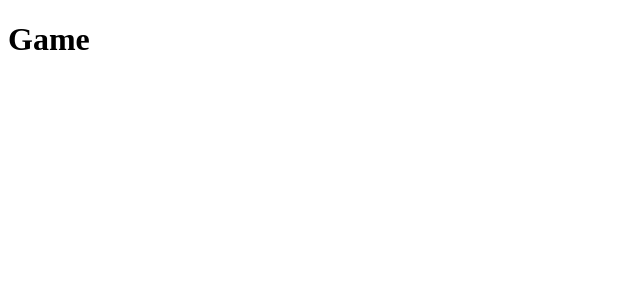
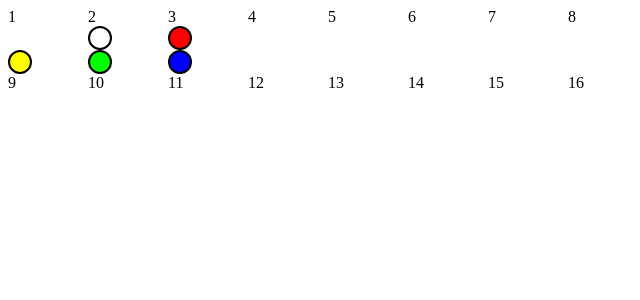
Before and after one commit to fdoljanin/internship-17-camel-up, a React (Create React App) app: page /login in a window 1280 px wide. Both pictures are taken after typing "Sample", "Sample" into the empty fields and a click on the button "Play". Shown: the top 300 px of the page, without its empty margins (0-640 px from the left). Built offline with nearby package versions, Linux system fonts and the light colour scheme.

Commit message:
Added board init

```diff
--- a/src/App.js
+++ b/src/App.js
@@ -1,11 +1,13 @@
 import {BrowserRouter, Route, Switch, Redirect} from 'react-router-dom';
 import Game from "./components/Game";
 import InitialScreen from "./components/InitialScreen";
+import CellsProvider from './providers/cells';
 import PlayersProvider from "./providers/players";
 
 const App = () => {
     return (
     <PlayersProvider>
+        <CellsProvider>
             <BrowserRouter>
                 <Switch>
                     <Route exact path="/login">
@@ -17,6 +19,7 @@ const App = () => {
                     <Redirect to="/play"/>
                 </Switch>
             </BrowserRouter>
+        </CellsProvider>
     </PlayersProvider>
     )
 };
--- a/src/components/Board/index.js
+++ b/src/components/Board/index.js
@@ -1,5 +1,17 @@
+import CellContainer from "../Cell";
+import {useCells} from "../../providers/cells/hooks";
+import { CellsGrid } from "./index.styled";
+
+
 const Board = () => {
-    return null;
+    const [cells,] = useCells();
+    //console.log(cells);
+
+    return (
+    <CellsGrid>
+        {Array(16).fill(0).map((e, i) => <CellContainer key={i} index={i} cells={cells[i]}/>)}
+    </CellsGrid>
+    )
 }
 
 export default Board;
--- /dev/null
+++ b/src/components/Board/index.styled.js
@@ -0,0 +1,6 @@
+import styled from "styled-components";
+
+export const CellsGrid = styled.section`
+    display: grid;
+    grid-template-columns: repeat(8, 80px);
+`
--- /dev/null
+++ b/src/components/Cell/index.js
@@ -0,0 +1,14 @@
+import {CamelDot, CamelContainer, CellContainer} from "./index.styled";
+
+const Cell = ({index, cells}) => {
+    return (
+        <CellContainer>
+            <span>{index+1}</span>
+            <CamelContainer>
+                {cells.map((camel, i) => <CamelDot key={i} camel={camel} />)}
+            </CamelContainer>
+        </CellContainer>
+    )
+}
+
+export default Cell;
--- /dev/null
+++ b/src/components/Cell/index.styled.js
@@ -0,0 +1,21 @@
+import styled from "styled-components";
+import {camelColors} from "../../consts/variables";
+
+export const CamelDot = styled.div`
+    width: 20px;
+    height: 20px;
+    border-radius: 50%;
+    border: 2px black solid;
+    background: ${props => camelColors[props.camel]};
+`
+
+export const CamelContainer = styled.div`
+    display: flex;
+    flex-direction: column-reverse;
+`
+
+export const CellContainer = styled.div`
+    display: flex;
+    flex-direction: column;
+    justify-content: space-between;
+`;
--- a/src/components/Game/index.js
+++ b/src/components/Game/index.js
@@ -1,13 +1,27 @@
 import { usePlayerNames } from "../../providers/players/hooks";
-import {Redirect} from "react-router-dom";
+import {useCells} from "../../providers/cells/hooks";
+import { Redirect } from "react-router-dom";
+import GameInfo from "../GameInfo";
+import Actions from "../Actions";
+import Dice from "../Dice";
+import Board from "../Board";
 
 const Game = () => {
     const [playerNames,] = usePlayerNames();
+    const [cells, setCells] = useCells();
+
     if (!playerNames)
         return <Redirect to='/login' />
 
 
-    return <h1>Game</h1>
+    return (
+        <div>
+            <GameInfo />
+            <Board />
+            <Dice />
+            <Actions />
+        </div>
+    )
 }
 
 export default Game;
--- a/src/consts/variables.js
+++ b/src/consts/variables.js
@@ -0,0 +1,7 @@
+export const camelColors = {
+    camelBlue: "#00F",
+    camelYellow: "#FF0",
+    camelGreen: "#0F0",
+    camelWhite: "#FFF",
+    camelRed: "#F00",
+}
--- /dev/null
+++ b/src/providers/cells/hooks.js
@@ -0,0 +1,11 @@
+import { useContext } from "react";
+import { CellsContext } from ".";
+
+const useCellsContext = () => {
+    return useContext(CellsContext);
+}
+
+export const useCells = () => {
+    const { state: { cells }, setCells } = useCellsContext();
+    return [cells, setCells];
+}
--- /dev/null
+++ b/src/providers/cells/index.js
@@ -0,0 +1,25 @@
+import React, { createContext, useState } from "react";
+import { initBoard } from "../../utils/boardActions";
+
+const emptyBoard = Array(16).fill(0).map(e => []);
+
+export const CellsContext = createContext({
+    state: { ...emptyBoard },
+    setCells: () => { }
+})
+
+const CellsProvider = ({ children }) => {
+    const initialBoard = [...emptyBoard.map(e => [...e])];
+    initBoard(initialBoard);
+
+    const [cells, setCells] = useState(initialBoard);
+
+    const value = {
+        state: { cells },
+        setCells
+    }
+
+    return <CellsContext.Provider value={value}>{children}</CellsContext.Provider>
+}
+
+export default CellsProvider;
--- /dev/null
+++ b/src/utils/boardActions.js
@@ -0,0 +1,20 @@
+import { Camels } from "../consts/consts";
+import { getRandomNumber } from "./random";
+
+export const moveCamel = (cells, camelToMove, steps) => {
+    let camelCellIndex = cells.findIndex(cell => cell.some(camel => camel === camelToMove));
+    let newCamelCellIndex = Math.min(camelIndex + steps, 15);
+
+    let oldCamelCell = cells[camelCellIndex];
+    let camelHeight = oldCamelCell.findIndex(camel => camel === camelToMove);
+
+    cells[newCamelCellIndex].push(oldCamelCell.slice(camelHeight, oldCamelCell.length()));
+    oldCamelCell.splice(0, camelHeight);
+}
+
+export const initBoard = (cells) => {
+    const camels = Object.keys(Camels);
+    for (let camel of camels){
+        cells[getRandomNumber(0,2)].push(camel);
+    }
+}
--- /dev/null
+++ b/src/utils/random.js
@@ -0,0 +1,3 @@
+export const getRandomNumber = (min, max) => {
+    return Math.floor(Math.random() * (max - min + 1)) + min;
+}
```
Lines whose indentation alone changed are shown as unchanged.
